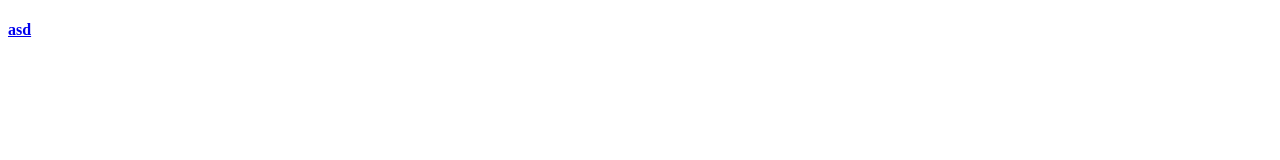
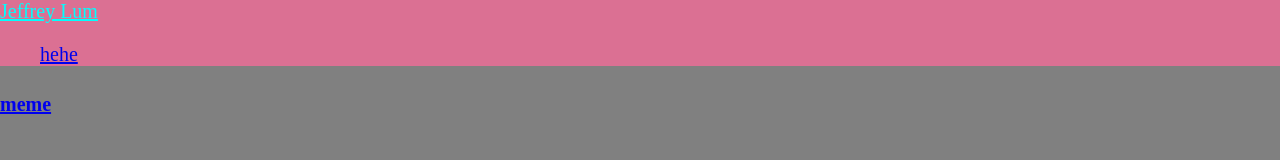
Before and after one commit to JeffreyLum/jl_web.github.io, a plain HTML site: page index.html in a window 1280 px wide. Drawn offline with Linux system fonts and the light colour scheme.

Commit message:
Update index.html

```diff
--- a/index.html
+++ b/index.html
@@ -1,12 +1,27 @@
-<!doctype html>
+<!DOCTYPE html>
 <html lang="en">
-  <head>
-    <!-- Required meta tags -->
-    <meta charset="utf-8">
-    <meta name="viewport" content="width=device-width, initial-scale=1, shrink-to-fit=no">
+<head>
+    <meta charset="UTF-8">
+    <meta name="viewport" content="width=device-width, initial-scale=1.0">
+    <meta http-equiv="X-UA-Compatible" content="ie=edge">
+    <title>dab</title>
+    <link rel="stylesheet" type="text/css" href="/assets/css/index.css">
+</head>
+<body>
+    <div class="ROB">
+        <div class="2">
+            <a href="index.html">Jeffrey Lum</a>
+        </div>
+        <ul>
+            <li><a href="https:google.com">hehe</a>
+        <ul>
+            </li>
+        </ul>
+
+    </div>
 
     <div class="xd">
-        <h4><a href="index.html">asd</a></h4>
+        <h4><a href="https:me.me">meme</a></h4>
     </div>
 </body>
 </html>
```
